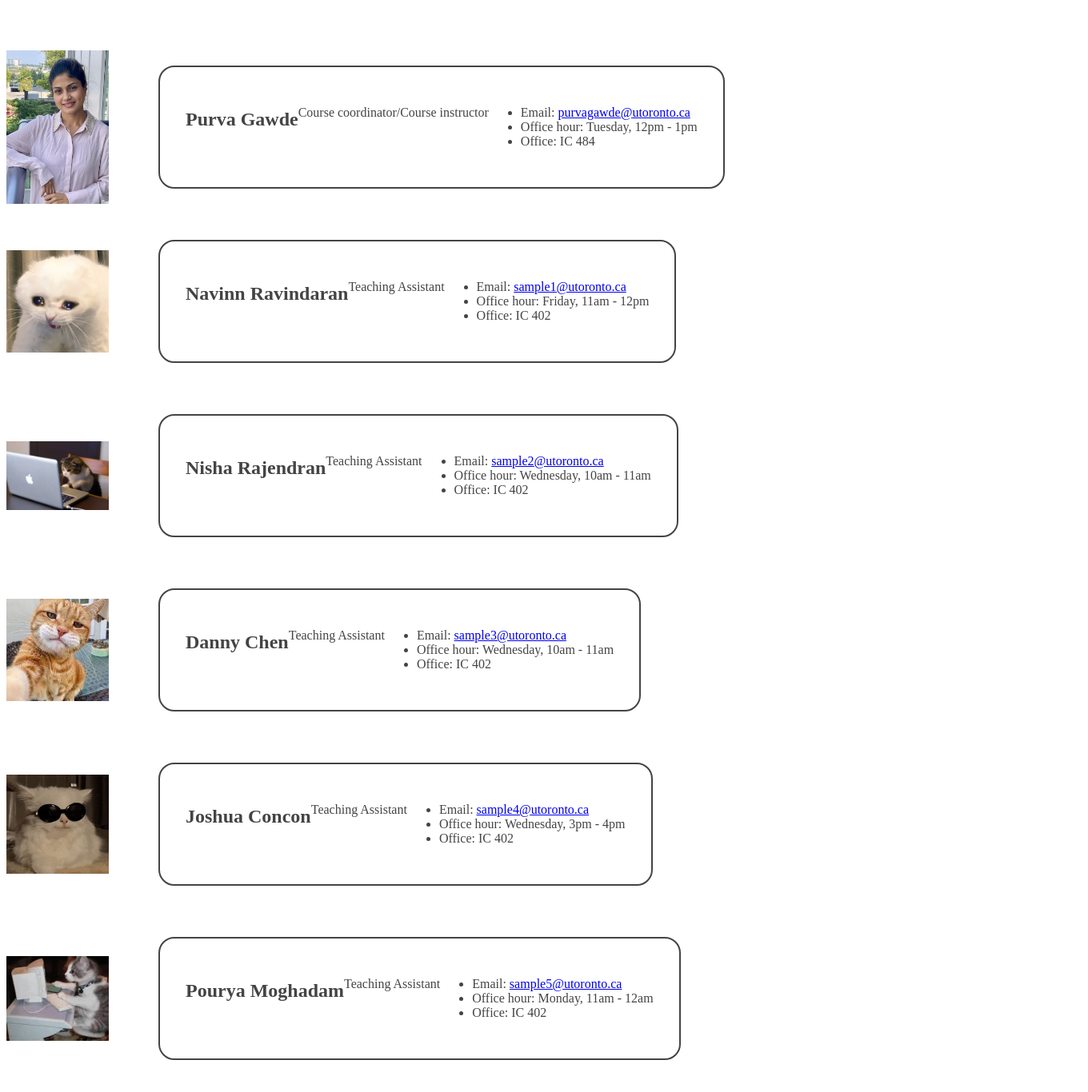
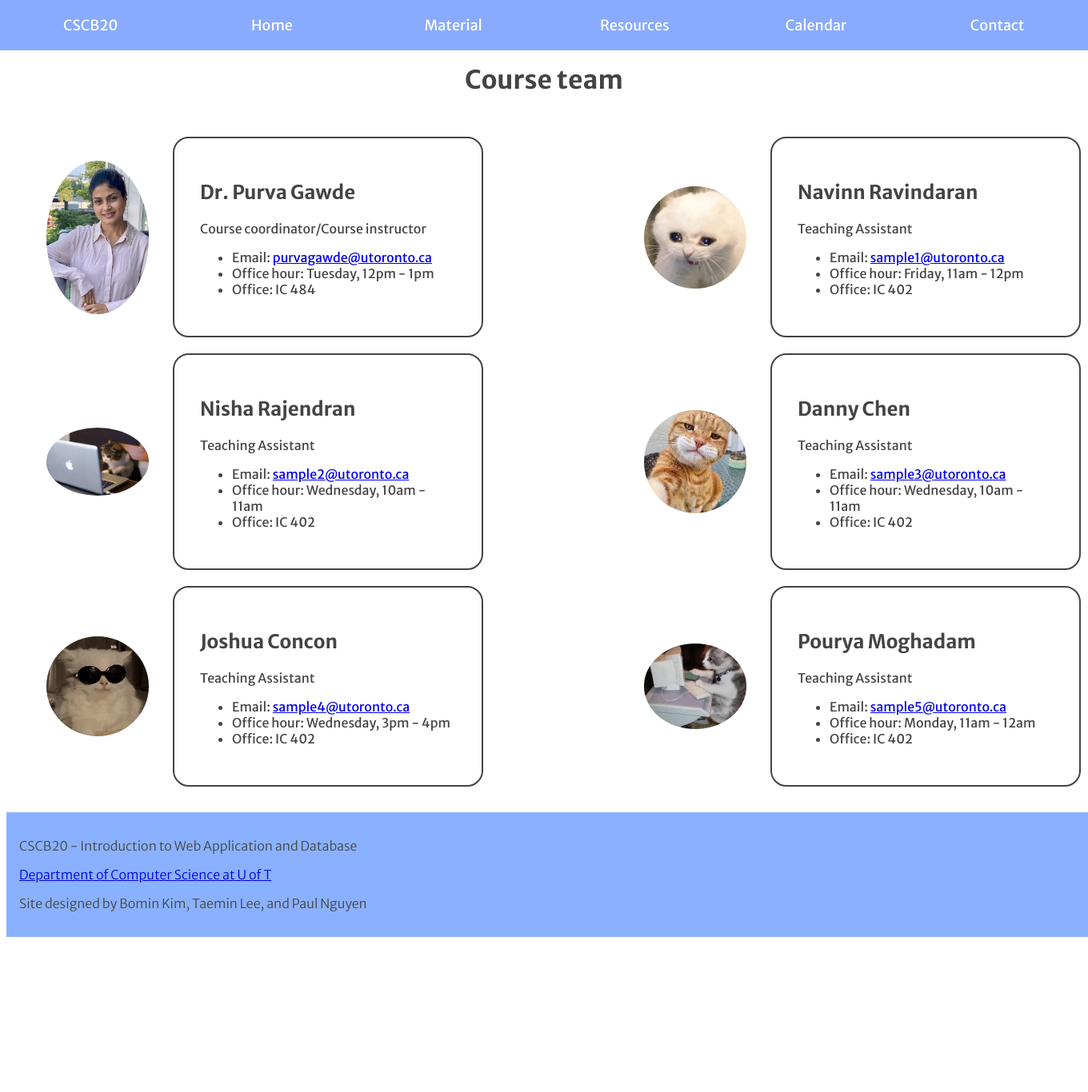
Before and after one commit to taeminlee0601/CSCB20-A3, a Flask app: template templates/course_team.html in a window 1360 px wide. Shown: the whole page at 80% size. After the commit the page ends 1172 px from the top, so only its background shows below. Run offline with Flask 3, Linux system fonts and the light colour scheme; the template is opened without the code that fills it, so the values that code supplies are empty.

Commit message:
Paul's latest version

```diff
--- a/static/course_team.css
+++ b/static/course_team.css
@@ -16,6 +16,19 @@
 
 .profile img {
     width: 8rem;
+    border-radius: 80%;
     height: auto;
     margin-right: 30px;
 }
+
+.team-col {
+    display: grid;
+    grid-template-columns: repeat(2, 2fr);
+    gap: 20px 200px;
+    margin-left: 50px;
+    margin-bottom: 2rem;
+}
+
+.description-col-box {
+    width: 320px;
+}
--- a/static/index.css
+++ b/static/index.css
@@ -113,7 +113,7 @@ footer {
 
 h1 {
     font-family: 'Merriweather Sans';
-    padding: 15px;
+    padding: 30px;
     text-align: center;
 }
 
--- a/templates/course_team.html
+++ b/templates/course_team.html
@@ -3,16 +3,53 @@
 <head>
     <meta charset="UTF-8">
     <meta name="viewport" content="width=device-width, initial-scale=1.0">
+    <link rel="stylesheet" href="../static/index.css">
     <link rel="stylesheet" href="../static/course_team.css">
-    <link rel="stylesheet" href="../static/index.css">
+    <link rel="preconnect" href="https://fonts.googleapis.com/" />
+    <link rel="preconnect" href="https://fonts.gstatic.com/" crossorigin />
+    <link
+      href="https://fonts.googleapis.com/css2?family=Merriweather+Sans:ital,wght@0,300..800;1,300..800&family=Merriweather:ital,wght@0,300;0,400;0,700;0,900;1,300;1,400;1,700;1,900&display=swap"
+      rel="stylesheet"
+    />
     <title>Document</title>
 </head>
 <body>
+    <header>
+        <div class="navbar">
+            <a class="navbar-title" href="#">CSCB20</a>
+            <div class="dropdown">
+                <a class="tab">Home</a>
+                <div class="dropdown-content">
+                    <a href="#">Course Description</a>
+                    <a href="#">Syllabus</a>
+                </div>
+            </div>
+            <div class="dropdown">
+                <a class="tab">Material</a>
+                <div class="dropdown-content">
+                    <a href="#">Assignments</a>
+                    <a href="#">Lectures</a>
+                    <a href="#">Labs</a>
+                </div>
+            </div>
+            <a class="tab" href="#">Resources</a>
+            <a class="tab" href="#">Calendar</a>
+            <div class="dropdown">
+                <a class="tab">Contact</a>
+                <div class="dropdown-content">
+                    <a href="#">Course Team</a>
+                    <a href="#">Feedback</a>
+                </div>
+            </div>
+        </div>
+    </header>
+    <h1> Course team </h1>
     <div class="wrapper">
+        <div class="team-col">
             <div class="profile">
                 <img src="../images/purva.jpg" alt="">
-            <div class="description-row">
-                <h2>Purva Gawde</h2>
+                <div class="description-col-box">
+                    <h2>Dr. Purva Gawde</h2>
                     <p>Course coordinator/Course instructor</p>
                     <ul>
                         <li>Email: <a href="mailto:purvagawde@utoronto.ca">purvagawde@utoronto.ca</a></li>
@@ -23,7 +60,7 @@
             </div>
             <div class="profile">
                 <img src="../images/navinn.png" alt="">
-            <div class="description-row">
+                <div class="description-col-box">
                     <b><h2>Navinn Ravindaran</h2></b>
                     <p>Teaching Assistant</p>
                     <ul>
@@ -35,7 +72,7 @@
             </div>
             <div class="profile">
                 <img src="../images/nishan.png" alt="">
-            <div class="description-row">
+                <div class="description-col-box">
                     <b><h2>Nisha Rajendran</h2></b>
                     <p>Teaching Assistant</p>
                     <ul>
@@ -47,7 +84,7 @@
             </div>
             <div class="profile">
                 <img src="../images/danny.png" alt="">
-            <div class="description-row">
+                <div class="description-col-box">
                     <b><h2>Danny Chen</h2></b>
                     <p>Teaching Assistant</p>
                     <ul>
@@ -59,7 +96,7 @@
             </div>
             <div class="profile">
                 <img src="../images/joshua.png" alt="">
-            <div class="description-row">
+                <div class="description-col-box">
                     <b><h2>Joshua Concon</h2></b>
                     <p>Teaching Assistant</p>
                     <ul>
@@ -71,7 +108,7 @@
             </div>
             <div class="profile">
                 <img src="../images/pourya.png" alt="">
-            <div class="description-row">
+                <div class="description-col-box">
                     <b><h2>Pourya Moghadam</h2></b>
                     <p>Teaching Assistant</p>
                     <ul>
@@ -82,5 +119,13 @@
                 </div>
             </div>
         </div>
+    </div>
+    <footer>
+        <p>CSCB20 - Introduction to Web Application and Database</p>
+        <a href="https://web.cs.toronto.edu/people/faculty-directory"
+          >Department of Computer Science at U of T</a
+        >
+        <p>Site designed by Bomin Kim, Taemin Lee, and Paul Nguyen</p>
+      </footer>
 </body>
 </html>
```
Lines whose indentation alone changed are shown as unchanged.
